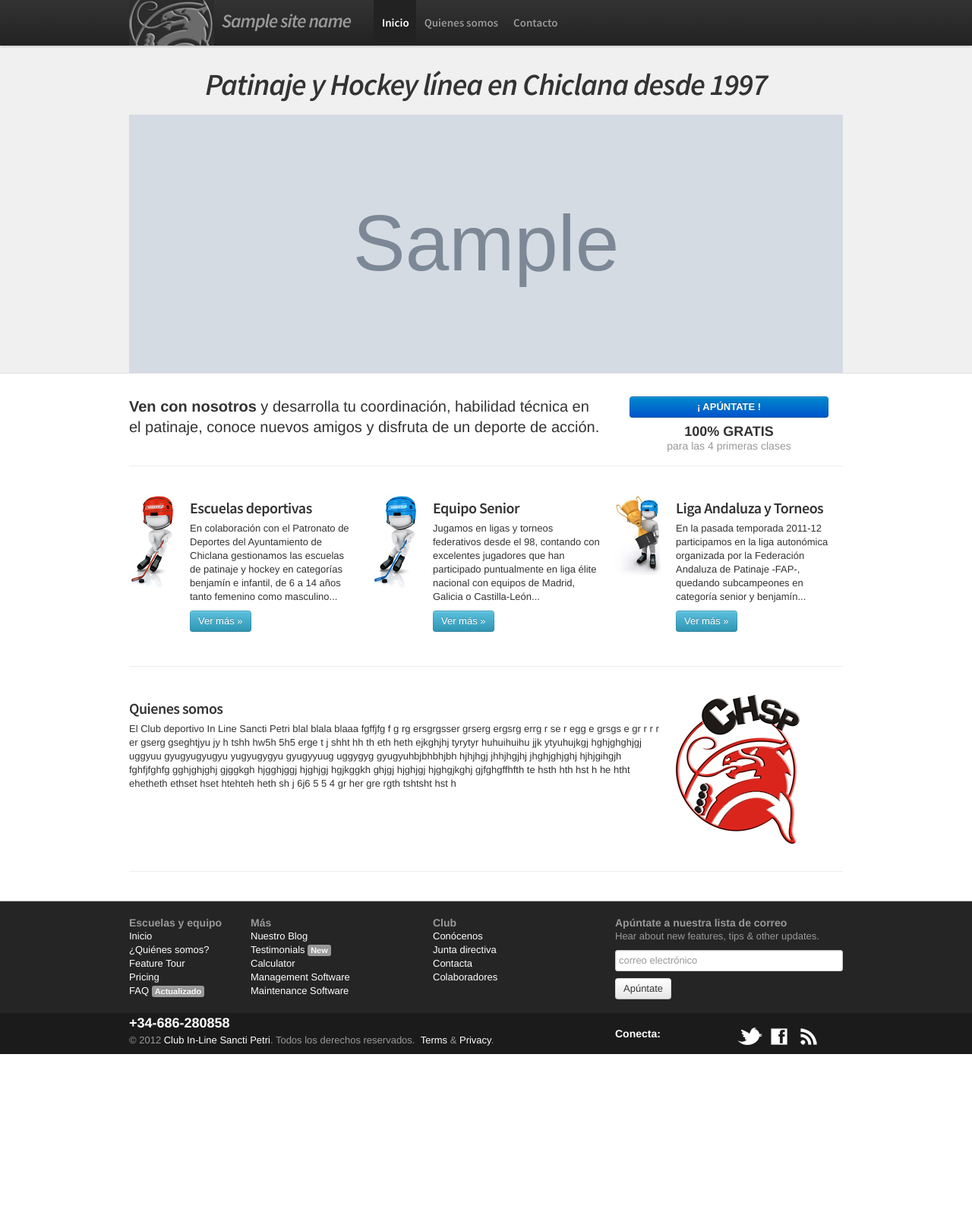
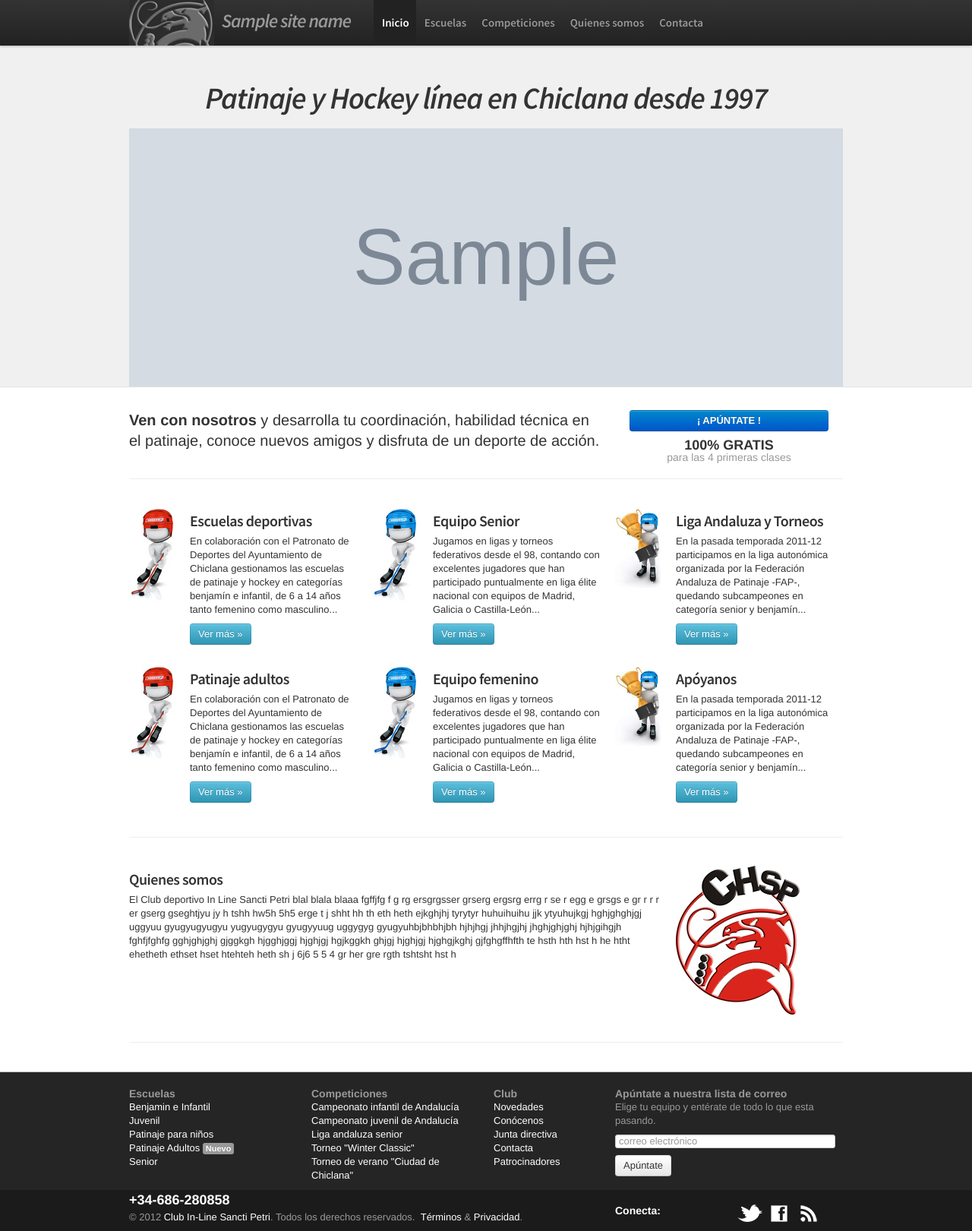
Before and after one commit to demula/inlinesanctipetri, a Python web app: template templates/index.html in a window 1280 px wide. Shown: the whole page at 76% size. Before the commit the page ends 1388 px from the top, so only its background shows below. Run offline with Jinja, Linux system fonts and the light colour scheme; the template is opened without the code that fills it: most values are stand-ins (such as "Sample title", 1, 10 or a date in 2020); grey boxes marked "Sample" are stand-in pictures; some libraries are stand-ins or nearby versions.

Commit message:
añadido secciones definitivas y separar la pagina en plantillas

```diff
--- a/main.py
+++ b/main.py
@@ -27,6 +27,7 @@
     def get(self):
         header_images = ["cabecera1w.jpg", "cabecera2w.jpg", "cabecera3w.jpg", "cabecera4w.jpg"]
         template_values = {
+		    'page_name': "Portada",
             'site_name': "Club In-Line Sancti Petri",
             'site_address': "http://www.inlinesanctipetri.com",
             'header_image': random.choice(header_images)
--- /dev/null
+++ b/templates/base.html
@@ -0,0 +1,179 @@
+<!DOCTYPE html>
+<html lang="es"><head>
+<meta http-equiv="content-type" content="text/html; charset=UTF-8">
+    <meta charset="utf-8">
+    <title>{{ page_name }} - {{ site_name }}</title>
+	<meta name="viewport" content="width=device-width, initial-scale=1.0">
+    <meta name="description" content="Web informativa del club deportivo Inline Sacti Petri. Club de hockey línea de Chiclana, Cádiz">
+    <meta name="author" content="Jesus de Mula">
+
+    <!-- Le styles -->
+    <link href="/css/bootstrap.css" rel="stylesheet">
+    <link href="/css/sanctipetri.css" rel="stylesheet">
+    <!-- Le HTML5 shim, for IE6-8 support of HTML5 elements -->
+    <!--[if lt IE 9]>
+      <script src="http://html5shim.googlecode.com/svn/trunk/html5.js"></script>
+    <![endif]-->
+
+    <!-- Le fav and touch icons -->
+    <link rel="shortcut icon" href="/ico/favicon.ico">
+    <link rel="apple-touch-icon-precomposed" sizes="144x144" href="/ico/apple-touch-icon-144-precomposed.png">
+    <link rel="apple-touch-icon-precomposed" sizes="114x114" href="/ico/apple-touch-icon-114-precomposed.png">
+    <link rel="apple-touch-icon-precomposed" sizes="72x72" href="/ico/apple-touch-icon-72-precomposed.png">
+    <link rel="apple-touch-icon-precomposed" href="/ico/apple-touch-icon-57-precomposed.png">
+  </head>
+
+  <body>
+
+    <div class="navbar navbar-fixed-top">
+      <div class="navbar-inner">
+        <div class="container">
+          <a class="brand" href="#"><img id="logo_club" alt='Logo Club' src='/img/logoW.jpg' />{{ site_name }}</a>
+            <ul class="nav">
+              <li class="active"><a href="#">Inicio</a></li>
+              <li><a href="/escuelas">Escuelas</a></li>
+              <li><a href="/competiciones">Competiciones</a></li>
+			  <li><a href="/quienes-somos">Quienes somos</a></li>
+			  <li><a href="/contacta">Contacta</a></li>
+            </ul>
+        </div>
+      </div>
+    </div>
+
+{% block body %}{% endblock %}
+
+    <footer>
+      <div class='container'>
+        <div class='row'>
+          <div class='span8'>
+            <div class='row'>
+              <div class='span3'>
+                <h4>Escuelas</h4>
+                <ul class='unstyled'>
+                  <li>
+                    <a href='/escuelas/#peques'>Benjamin e Infantil</a>
+                  </li>
+                  <li>
+                    <a href='/escuelas/#juveniles'>Juvenil</a>
+                  </li>
+                  <li>
+                    <a href='/escuelas/#patinaje'>Patinaje para niños</a>
+                  </li>
+				  <li>
+                    <a href='/senior/#patinaje'>Patinaje Adultos</a>
+					<span class='label success'>Nuevo</span>
+                  </li>
+                  <li>
+                    <a href='/senior/#equipo'>Senior</a>
+                  </li>
+                </ul>
+              </div>
+              <div class='span3'>
+                <h4>Competiciones</h4>
+                <ul class='unstyled'>
+                  <li>
+                    <a href='/competiciones/#peques'>Campeonato infantil de Andalucía</a>
+                  </li>
+				  <li>
+                    <a href='/competiciones/#juvenil'>Campeonato juvenil de Andalucía</a>
+                  </li>
+				  <li>
+                    <a href='/competiciones/#ligasenior'>Liga andaluza senior</a>
+                  </li>
+				  <li>
+                    <a href='/competiciones/#winterclassic'>Torneo "Winter Classic"</a>
+                  </li>
+				  <li>
+                    <a href='/competiciones/#torneodeverano'>Torneo de verano "Ciudad de Chiclana"</a>
+                  </li>
+                </ul>
+              </div>
+              <div class='span2'>
+                <h4>Club</h4>
+                <ul class='unstyled'>
+				  <li>
+                    <a href='https://www.facebook.com/pages/Club-In-Line-Sancti-Petri/126595437447036'>Novedades</a>
+                  </li>
+                  <li>
+                    <a href='/quienes-somos'>Conócenos</a>
+                  </li>
+                  <li>
+                    <a href='/quienes-somos/#junta'>Junta directiva</a>
+                  </li>
+                  <li>
+                    <a href='/contacta'>Contacta</a>
+                  </li>
+                  <li>
+                    <a href='/#patrocinadores'>Patrocinadores</a>
+                  </li>
+                </ul>
+              </div>
+            </div>
+          </div>
+          <div class='span4'>
+            <h4>
+              Apúntate a nuestra lista de correo
+            </h4>
+            <p>
+              Elige tu equipo y entérate de todo lo que esta pasando.
+            </p>
+            <form action='/subscribir/senior' id='subscribe_form' method='post' name='subscribe-form' target='_blank'>
+              <div class='clearfix'>
+                <input class='span4' name='EMAIL' placeholder='correo electrónico' type='email' />
+                <input class='btn' name='subscribe' type='submit' value='Apúntate' />
+              </div>
+            </form>
+          </div>
+        </div>
+      </div>
+      <div id='footer-floor'>
+        <div class='container'>
+          <div class='row'>
+            <div class='span8'>
+              <h3 id='phone'>
+                +34-686-280858              </h3>
+              <p>
+                &copy; 2012 <a href="/" title="Club In-Line Sancti Petri - Escuelas de patinaje y hockey en Chiclana de la Frontera, Cádiz">Club In-Line Sancti Petri</a>. Todos los derechos reservados.
+                &nbsp;<a href='/terminos'>Términos</a>&nbsp;&&nbsp;<a href='/privacidad'>Privacidad</a>.
+              </p>
+            </div>
+            <div class='span2 ar' id='elsewhere-msg'>
+              <h4>Conecta:</h4>
+            </div>
+            <div class='span2' id='elsewhere-icons'>
+              <a class='twitter' href='https://twitter.com/demula' title='Sigue a unos de nuestros jugadores @demula en Twitter'>
+                Twitter
+              </a>
+              <a class='facebook' href='https://www.facebook.com/pages/Club-In-Line-Sancti-Petri/126595437447036' title='Añadenos como "Me gusta" demula en Facebook'>
+                Facebook
+              </a>
+              <a class='blog' href='http://inlinesanctipetri.blogspot.com.es/' title='Pásate por nuestro blog'>
+                Blog
+              </a>
+            </div>
+          </div>
+        </div>
+      </div>
+    </footer>
+
+    </div> <!-- /container -->
+    <!-- Le javascript
+    ================================================== -->
+    <!-- Placed at the end of the document so the pages load faster -->
+    <script src="/js/jquery.js"></script>
+    <script src="/js/bootstrap-transition.js"></script>
+    <script src="/js/bootstrap-alert.js"></script>
+    <script src="/js/bootstrap-modal.js"></script>
+    <script src="/js/bootstrap-dropdown.js"></script>
+    <script src="/js/bootstrap-scrollspy.js"></script>
+    <script src="/js/bootstrap-tab.js"></script>
+    <script src="/js/bootstrap-tooltip.js"></script>
+    <script src="/js/bootstrap-popover.js"></script>
+    <script src="/js/bootstrap-button.js"></script>
+    <script src="/js/bootstrap-collapse.js"></script>
+    <script src="/js/bootstrap-carousel.js"></script>
+    <script src="/js/bootstrap-typeahead.js"></script>
+
+
+
+</body></html>
--- a/templates/index.html
+++ b/templates/index.html
@@ -1,52 +1,5 @@
-<!DOCTYPE html>
-<html lang="es"><head>
-<meta http-equiv="content-type" content="text/html; charset=UTF-8">
-    <meta charset="utf-8">
-    <title>Inicio - {{ site_name }}</title>
-	<meta name="viewport" content="width=device-width, initial-scale=1.0">
-    <meta name="description" content="Web informativa del club deportivo Inline Sacti Petri. Club de hockey línea de Chiclana, Cádiz">
-    <meta name="author" content="Jesus de Mula">
-
-    <!-- Le styles -->
-    <link href="/css/bootstrap.css" rel="stylesheet">
-    <link href="/css/sanctipetri.css" rel="stylesheet">
-    <!-- Le HTML5 shim, for IE6-8 support of HTML5 elements -->
-    <!--[if lt IE 9]>
-      <script src="http://html5shim.googlecode.com/svn/trunk/html5.js"></script>
-    <![endif]-->
-
-    <!-- Le fav and touch icons -->
-    <link rel="shortcut icon" href="/ico/favicon.ico">
-    <link rel="apple-touch-icon-precomposed" sizes="144x144" href="/ico/apple-touch-icon-144-precomposed.png">
-    <link rel="apple-touch-icon-precomposed" sizes="114x114" href="/ico/apple-touch-icon-114-precomposed.png">
-    <link rel="apple-touch-icon-precomposed" sizes="72x72" href="/ico/apple-touch-icon-72-precomposed.png">
-    <link rel="apple-touch-icon-precomposed" href="/ico/apple-touch-icon-57-precomposed.png">
-  </head>
-
-  <body>
-
-    <div class="navbar navbar-fixed-top">
-      <div class="navbar-inner">
-        <div class="container">
-          <a class="btn btn-navbar" data-toggle="collapse" data-target=".nav-collapse">
-            <span class="icon-bar"></span>
-            <span class="icon-bar"></span>
-            <span class="icon-bar"></span>
-          </a>
-          <a class="brand" href="#">
-<img id="logo_club" alt='Logo Club' src='/img/logoW.jpg' />{{ site_name }}</a>
-          <div class="nav-collapse">
-            <ul class="nav">
-              <li class="active"><a href="#">Inicio</a></li>
-              <li><a href="#about">Quienes somos</a></li>
-              <li><a href="#contact">Contacto</a></li>
-            </ul>
-          </div><!--/.nav-collapse -->
-        </div>
-      </div>
-    </div>
-
-
+{% extends "base.html" %}
+{% block body %}
 	<div class='hero-unit ac'>
       <div class='container'>
 	  <br>
@@ -71,7 +24,7 @@
         </div>
         <div class='span4'>
           <p class='ac'>
-            <a class='btn btn-primary huge success' href='/#' style='width:80%' title='Apuntate a jugar con nosotros'>
+            <a class='btn btn-primary huge success' href='/apuntate' style='width:80%' title='Apuntate a jugar con nosotros'>
               <strong>
                 ¡ APÚNTATE !
               </strong>
@@ -96,7 +49,7 @@
 		  <h2>Escuelas deportivas</h2>
           <p>En colaboración con el Patronato de Deportes del Ayuntamiento de Chiclana gestionamos las escuelas de patinaje y
 		  hockey en categorías benjamín e infantil, de 6 a 14 años tanto femenino como masculino...</p>
-          <p><a class="btn btn-info" href="#">Ver más &raquo;</a></p>
+          <p><a class="btn btn-info" href="/escuelas">Ver más &raquo;</a></p>
         </div>
         <div class="span1">
           <img alt='hockey man' src='/img/playing-hockey-blue.jpg' />
@@ -105,7 +58,7 @@
 		  <h2>Equipo Senior</h2>
           <p>Jugamos en ligas y torneos federativos desde el 98, contando con excelentes jugadores que han participado puntualmente
 		  en liga élite nacional con equipos de Madrid, Galicia o Castilla-León...</p>
-          <p><a class="btn btn-info" href="#">Ver más &raquo;</a></p>
+          <p><a class="btn btn-info" href="/senior/#equipo">Ver más &raquo;</a></p>
        </div>
         <div class="span1">
           <img alt='hockey man' src='/img/hockytrophy.jpg' />
@@ -114,12 +67,42 @@
 		  <h2>Liga Andaluza y Torneos</h2>
           <p>En la pasada temporada 2011-12 participamos en la liga autonómica organizada por la Federación Andaluza de Patinaje -FAP-,
 		  quedando subcampeones en categoría senior y benjamín...</p>
-          <p><a class="btn btn-info" href="#">Ver más &raquo;</a></p>
+          <p><a class="btn btn-info" href="/competiciones">Ver más &raquo;</a></p>
+        </div>
+      </div>
+	  <br>
+	  <div class="row">
+        <div class="span1">
+          <img alt='hockey man' src='/img/playing-hockey-red.jpg' />
+		  </div>
+		  <div class="span3">
+		  <h2>Patinaje adultos</h2>
+          <p>En colaboración con el Patronato de Deportes del Ayuntamiento de Chiclana gestionamos las escuelas de patinaje y
+		  hockey en categorías benjamín e infantil, de 6 a 14 años tanto femenino como masculino...</p>
+          <p><a class="btn btn-info" href="/escuelas">Ver más &raquo;</a></p>
+        </div>
+        <div class="span1">
+          <img alt='hockey man' src='/img/playing-hockey-blue.jpg' />
+		  </div>
+		  <div class="span3">
+		  <h2>Equipo femenino</h2>
+          <p>Jugamos en ligas y torneos federativos desde el 98, contando con excelentes jugadores que han participado puntualmente
+		  en liga élite nacional con equipos de Madrid, Galicia o Castilla-León...</p>
+          <p><a class="btn btn-info" href="/senior/#equipo">Ver más &raquo;</a></p>
+       </div>
+        <div class="span1">
+          <img alt='hockey man' src='/img/hockytrophy.jpg' />
+		  </div>
+		  <div class="span3">
+		  <h2>Apóyanos</h2>
+          <p>En la pasada temporada 2011-12 participamos en la liga autonómica organizada por la Federación Andaluza de Patinaje -FAP-,
+		  quedando subcampeones en categoría senior y benjamín...</p>
+          <p><a class="btn btn-info" href="/competiciones">Ver más &raquo;</a></p>
         </div>
       </div>
 	  <br>
       <hr />
-	  	  <br>
+	  <br>
       <div class="row">
 	    <div class="span9">
 		  <h2>Quienes somos</h2>
@@ -133,137 +116,4 @@
       <hr />
 
 	</div>
-
-    <footer>
-      <div class='container'>
-        <div class='row'>
-          <div class='span8'>
-            <div class='row'>
-              <div class='span2'>
-                <h4>Escuelas y equipo</h4>
-                <ul class='unstyled'>
-                  <li>
-                    <a href='/'>Inicio</a>
-                  </li>
-                  <li>
-                    <a href='/why'>¿Quiénes somos?</a>
-                  </li>
-                  <li>
-                    <a href='/tour'>Feature Tour</a>
-                  </li>
-                  <li>
-                    <a href='/pricing'>Pricing</a>
-                  </li>
-                  <li>
-                    <a href='/faq'>FAQ</a>
-                    <span class='label success'>Actualizado</span>
-                  </li>
-                </ul>
-              </div>
-              <div class='span3'>
-                <h4>Más</h4>
-                <ul class='unstyled'>
-                  <li>
-                    <a href='http://blog.inlinesanctipetri.com'>Nuestro Blog</a>
-                  </li>
-                  <li>
-                    <a href='/testimonials'>Testimonials</a>
-                    <span class='label success'>New</span>
-                  </li>
-                  <li>
-                    <a href='/roi'>Calculator</a>
-                  </li>
-                  <li>
-                    <a href='/management-software'>Management Software</a>
-                  </li>
-                  <li>
-                    <a href='/maintenance-software'>Maintenance Software</a>
-                  </li>
-                </ul>
-              </div>
-              <div class='span3'>
-                <h4>Club</h4>
-                <ul class='unstyled'>
-                  <li>
-                    <a href='/conocenos'>Conócenos</a>
-                  </li>
-                  <li>
-                    <a href='/junta'>Junta directiva</a>
-                  </li>
-                  <li>
-                    <a href='mailto:info@inlinesanctipetri.com'>Contacta</a>
-                  </li>
-                  <li>
-                    <a href='/colaboradores'>Colaboradores</a>
-                  </li>
-                </ul>
-              </div>
-            </div>
-          </div>
-          <div class='span4'>
-            <h4>
-              Apúntate a nuestra lista de correo
-            </h4>
-            <p>
-              Hear about new features, tips & other updates.
-            </p>
-            <form action='/subscribir/senior' id='subscribe_form' method='post' name='subscribe-form' target='_blank'>
-              <div class='clearfix'>
-                <input class='span4' name='EMAIL' placeholder='correo electrónico' type='email' />
-                <input class='btn' name='subscribe' type='submit' value='Apúntate' />
-              </div>
-            </form>
-          </div>
-        </div>
-      </div>
-      <div id='footer-floor'>
-        <div class='container'>
-          <div class='row'>
-            <div class='span8'>
-              <h3 id='phone'>
-                +34-686-280858              </h3>
-              <p>
-                &copy; 2012 <a href="/" title="Club In-Line Sancti Petri - Escuelas de patinaje y hockey en Chiclana de la Frontera, Cádiz">Club In-Line Sancti Petri</a>. Todos los derechos reservados.
-                &nbsp;<a href='/terms'>Terms</a>&nbsp;&&nbsp;<a href='/privacy'>Privacy</a>.
-              </p>
-            </div>
-            <div class='span2 ar' id='elsewhere-msg'>
-              <h4>Conecta:</h4>
-            </div>
-            <div class='span2' id='elsewhere-icons'>
-              <a class='twitter' href='https://twitter.com/demula' title='Follow @demula on Twitter'>
-                Twitter
-              </a>
-              <a class='facebook' href='https://www.facebook.com/demula' title='"Like" demula on Facebook'>
-                Facebook
-              </a>
-              <a class='blog' href='http://blog.inlinesanctipetri.com' title='Read our blog'>
-                Blog
-              </a>
-            </div>
-          </div>
-        </div>
-      </div>
-    </footer>
-
-    </div> <!-- /container -->
-    <!-- Le javascript
-    ================================================== -->
-    <!-- Placed at the end of the document so the pages load faster -->
-    <script src="/js/jquery.js"></script>
-    <script src="/js/bootstrap-transition.js"></script>
-    <script src="/js/bootstrap-alert.js"></script>
-    <script src="/js/bootstrap-modal.js"></script>
-    <script src="/js/bootstrap-dropdown.js"></script>
-    <script src="/js/bootstrap-scrollspy.js"></script>
-    <script src="/js/bootstrap-tab.js"></script>
-    <script src="/js/bootstrap-tooltip.js"></script>
-    <script src="/js/bootstrap-popover.js"></script>
-    <script src="/js/bootstrap-button.js"></script>
-    <script src="/js/bootstrap-collapse.js"></script>
-    <script src="/js/bootstrap-carousel.js"></script>
-    <script src="/js/bootstrap-typeahead.js"></script>
-
-
-
-</body></html>
+{% endblock %}
```
Also changed, not shown: static/css/sanctipetri.css (line endings or trailing spaces).
